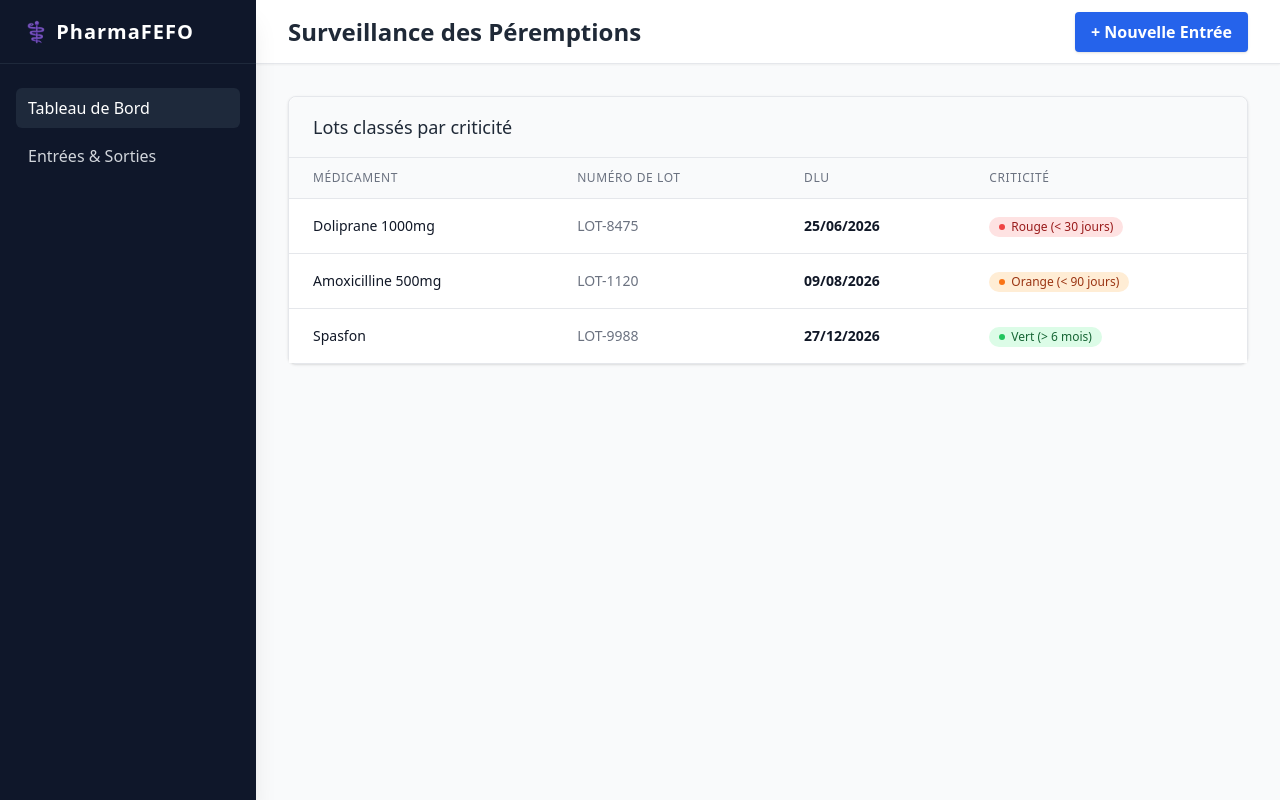
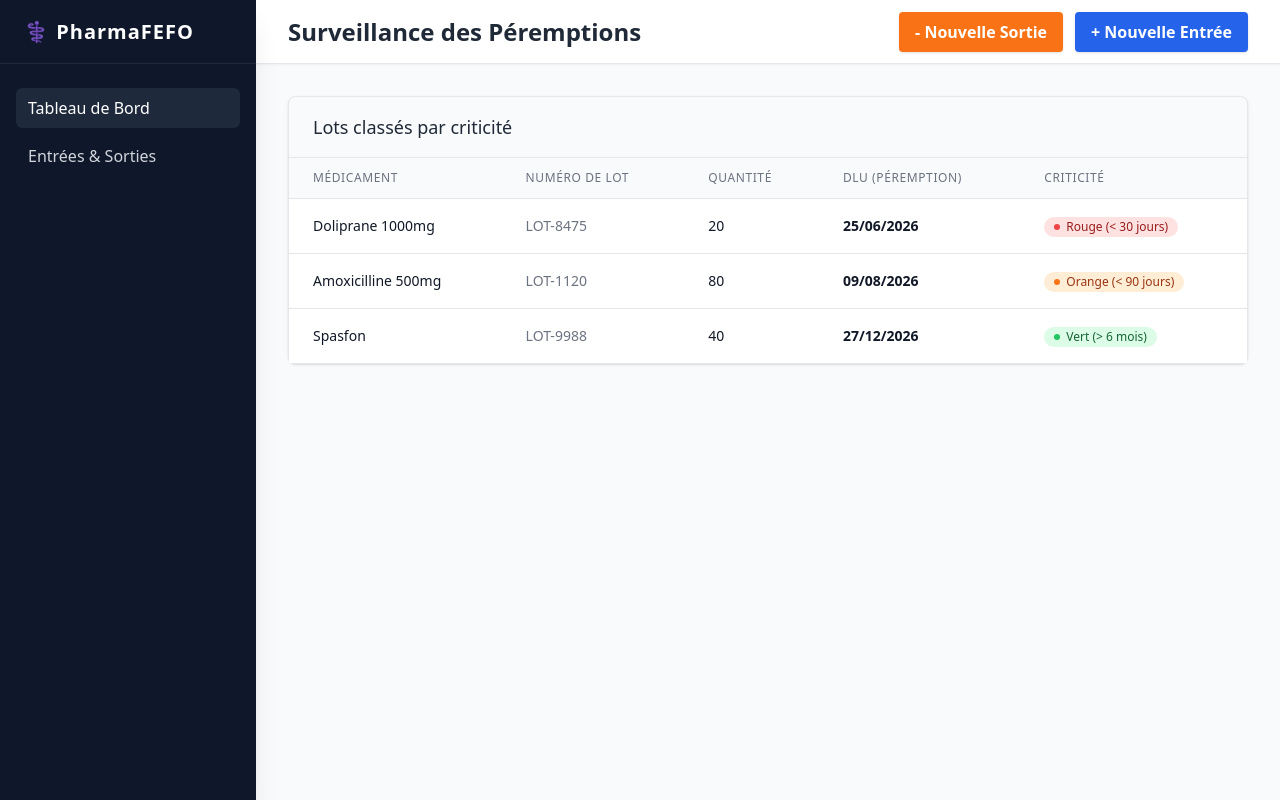
Before and after one commit to AITABBOUyoussef/pharmafefo, a PHP site: page /index.php in a window 1280 px wide. Run offline with PHP 8.4, Linux system fonts and the light colour scheme; data comes from the database, SQL or seed files in the repository; some libraries are stand-ins or nearby versions.

Commit message:
Add exit stock functionality and enhance dashboard with modal for stock exit

```diff
--- a/public/index.php
+++ b/public/index.php
@@ -1,40 +1,35 @@
 <?php
-// public/index.php
-
-// 1. Chargement dyal les fichiers (En attendant Composer)
 require_once '../config/database.php';
 require_once '../src/Entity/Batch.php';
 require_once '../src/Repository/BatchRepository.php';
 require_once '../src/Controller/DashboardController.php';
-require_once '../src/Controller/StockController.php'; // Zdna l'controller jdid
+require_once '../src/Controller/StockController.php';
 
 use PharmaFEFO\Controller\DashboardController;
 use PharmaFEFO\Controller\StockController;
 
-// 2. L'Routeur (Kanchofo chno bgha l'utilisateur)
-// Ila makant hta action f l'URL, par défaut kanmchiw l'dashboard
 $action = isset($_GET['action']) ? $_GET['action'] : 'dashboard';
 
 switch ($action) {
 
-    // Page 1 : L'Dashboard (Affichage des lots w les alertes)
     case 'dashboard':
         $controller = new DashboardController();
         $controller->index();
         break;
 
-    // Page 2 : Afficher l'formulaire dyal l'Entrée de stock
-    case 'add_batch':
+        case 'add_batch':
         require_once '../templates/add_batch.php';
         break;
 
-    // Action 3 : Sauvegarder les données li jaw mn l'formulaire
     case 'save_batch':
         $controller = new StockController();
         $controller->saveBatch();
         break;
+       case 'exit_stock':
+        $controller = new StockController();
+        $controller->exitStock();
+        break;
 
-    // Ila l'utilisateur dkhel chi action makaynach
     default:
         echo "<h1 style='color:red; text-align:center; margin-top:50px;'>Erreur 404 : Page non trouvée !</h1>";
         break;
--- a/src/Controller/StockController.php
+++ b/src/Controller/StockController.php
@@ -8,41 +8,60 @@ use PharmaFEFO\Repository\BatchRepository;
 
 class StockController {
 
-    // Fonction li katched data mn l'formulaire w katsayviha
-    public function saveBatch() {
 
-        // 1. Kanchofou wach l'formulaire tsifet b tariqa s7i7a (POST)
-        if ($_SERVER['REQUEST_METHOD'] === 'POST') {
+ public function saveBatch() {
 
-            // 2. Kanjm3ou les données li dkhel l'utilisateur f les khanat
+         if ($_SERVER['REQUEST_METHOD'] === 'POST') {
+
             $product_id = $_POST['product_id'];
             $batch_number = $_POST['batch_number'];
             $quantity = $_POST['quantity'];
             $expiration_date = $_POST['expiration_date'];
 
-            // 3. Kannt2akdo bli l'quantité mzyana (Machi saliba wla fiha zéro)
-            if ($quantity <= 0) {
+             if ($quantity <= 0) {
                 echo "Erreur : La quantité khassha tkoun kber mn 0.";
                 return;
             }
 
-            // 4. Kantconnectaw b la base de données
             $database = new Database();
             $db = $database->getConnection();
             $batchRepo = new BatchRepository($db);
 
-            // 5. Knsifto les données l l'Model (Repository) bach ydir INSERT f SQL
-            // (Had l'methode addBatch ghanqaddoha f l'etape jaya)
             $result = $batchRepo->addBatch($product_id, $batch_number, $quantity, $expiration_date);
 
             if ($result) {
-                // Ila kolchi daz bikhir, kanrej3o l'Dashboard
-                header("Location: index.php?success=1");
+
+        header("Location: index.php?success=1");
                 exit();
             } else {
                 echo "Erreur f l'enregistrement f la base de données.";
             }
         }
     }
+
+     public function exitStock() {
+        if ($_SERVER['REQUEST_METHOD'] === 'POST') {
+
+            $product_id = $_POST['product_id'];
+            $quantity = $_POST['quantity'];
+
+               if ($quantity <= 0) {
+                header("Location: index.php?action=dashboard&error=qty_invalid");
+                exit();
+            }
+
+            $database = new \PharmaFEFO\Config\Database();
+            $db = $database->getConnection();
+            $batchRepo = new \PharmaFEFO\Repository\BatchRepository($db);
+           $result = $batchRepo->exitStockWithFEFO($product_id, $quantity);
+
+             if ($result) {
+                header("Location: index.php?action=dashboard&success=exit_ok");
+            } else {
+                header("Location: index.php?action=dashboard&error=stock_insuffisant");
+            }
+            exit();
+        }
+    }
 }
 ?>
--- a/src/Repository/BatchRepository.php
+++ b/src/Repository/BatchRepository.php
@@ -48,33 +48,25 @@ class BatchRepository {
 
         return $lots;
     }
-    /**
-     * Ajoute un nouveau lot et enregistre le mouvement de stock
-     */
+
     public function addBatch($product_id, $batch_number, $quantity, $expiration_date) {
         try {
-            // 1. Kanbdaw la transaction (kima chre7na: ya kolchi ydoz ya walo)
             $this->conn->beginTransaction();
 
-            // 2. Requête 1 : Nzidou l'Lot jdid f la table 'batches'
             $queryBatch = "INSERT INTO batches (product_id, batch_number, expiration_date, qty_received, qty_available, status)
                            VALUES (:product_id, :batch_number, :expiration_date, :quantity, :quantity, 'ACTIVE')";
 
             $stmtBatch = $this->conn->prepare($queryBatch);
 
-            // Kan-associer les variables m3a les paramètres dyal la requête (Sécurité contre SQL Injection)
-            $stmtBatch->bindParam(':product_id', $product_id);
+             $stmtBatch->bindParam(':product_id', $product_id);
             $stmtBatch->bindParam(':batch_number', $batch_number);
             $stmtBatch->bindParam(':expiration_date', $expiration_date);
-            $stmtBatch->bindParam(':quantity', $quantity); // qty_received
+            $stmtBatch->bindParam(':quantity', $quantity);
 
             $stmtBatch->execute();
 
-            // Kanjebdo l'ID dyal l'Lot li yalah tzad bach nkhdmo bih f l'historique
-            $newBatchId = $this->conn->lastInsertId();
+             $newBatchId = $this->conn->lastInsertId();
 
-            // 3. Requête 2 : Nqiyydou had l'entrée f l'historique 'stock_movements'
-            // NB: Derna user_id = 1 ghir f l'exemple 7it mazal masawbnach système de Login
             $queryMovement = "INSERT INTO stock_movements (batch_id, user_id, type, quantity, note)
                               VALUES (:batch_id, 1, 'ENTRY', :quantity, 'Réception de nouveau lot')";
 
@@ -84,17 +76,78 @@ class BatchRepository {
 
             $stmtMovement->execute();
 
-            // 4. Ila kolchi daz bikhir, kan-validiw (Sauvegarder)
             $this->conn->commit();
 
             return true;
 
         } catch (\PDOException $e) {
-            // 5. Ila w9e3at chi erreur, kan-annuliw kolchi bach tb9a la base de données nqiya
             $this->conn->rollBack();
 
-            // Tqder tbiyen l'erreur l'developer awla tsjjelha f fichier log
             echo "Erreur d'insertion : " . $e->getMessage();
+            return false;
+        }
+    }
+
+
+    public function exitStockWithFEFO($product_id, $quantity_requested) {
+        try {
+            $this->conn->beginTransaction();
+
+            $query = "SELECT id, qty_available
+                      FROM batches
+                      WHERE product_id = :pid AND qty_available > 0 AND status = 'ACTIVE'
+                      ORDER BY expiration_date ASC
+                      FOR UPDATE";
+
+            $stmt = $this->conn->prepare($query);
+            $stmt->bindParam(':pid', $product_id);
+            $stmt->execute();
+            $lots = $stmt->fetchAll(\PDO::FETCH_ASSOC);
+
+            $remaining_qty = $quantity_requested;
+
+             foreach ($lots as $lot) {
+                if ($remaining_qty <= 0) {
+                    break;
+                }
+
+                $qty_taken = 0;
+
+                if ($lot['qty_available'] <= $remaining_qty) {
+                     $qty_taken = $lot['qty_available'];
+                    $remaining_qty -= $qty_taken;
+
+                    $updateStmt = $this->conn->prepare("UPDATE batches SET qty_available = 0, status = 'EMPTY' WHERE id = :id");
+                    $updateStmt->bindParam(':id', $lot['id']);
+                    $updateStmt->execute();
+
+                } else {
+                    $qty_taken = $remaining_qty;
+                    $remaining_qty = 0; // Salina jmi3
+
+                    $updateStmt = $this->conn->prepare("UPDATE batches SET qty_available = qty_available - :qty WHERE id = :id");
+                    $updateStmt->bindParam(':qty', $qty_taken);
+                    $updateStmt->bindParam(':id', $lot['id']);
+                    $updateStmt->execute();
+                }
+
+                 $movStmt = $this->conn->prepare("INSERT INTO stock_movements (batch_id, user_id, type, quantity, note)
+                                                 VALUES (:batch_id, 1, 'EXIT', :qty, 'Sortie automatique FEFO')");
+                $movStmt->bindParam(':batch_id', $lot['id']);
+                $movStmt->bindParam(':qty', $qty_taken);
+                $movStmt->execute();
+            }
+
+            if ($remaining_qty > 0) {
+                $this->conn->rollBack();
+                return false;
+            }
+
+             $this->conn->commit();
+            return true;
+
+        } catch (\PDOException $e) {
+            $this->conn->rollBack();
             return false;
         }
     }
--- a/templates/dashboard.php
+++ b/templates/dashboard.php
@@ -22,9 +22,15 @@
 
         <header class="h-16 bg-white shadow-sm flex items-center justify-between px-8 border-b border-gray-200 z-10">
             <h1 class="text-2xl font-semibold text-gray-800">Surveillance des Péremptions</h1>
-            <button onclick="document.getElementById('addStockModal').classList.remove('hidden')" class="bg-blue-600 hover:bg-blue-700 text-white font-bold py-2 px-4 rounded shadow transition-colors">
-                + Nouvelle Entrée
-            </button>
+
+            <div class="flex gap-3">
+                <button onclick="document.getElementById('exitStockModal').classList.remove('hidden')" class="bg-orange-500 hover:bg-orange-600 text-white font-bold py-2 px-4 rounded shadow transition-colors">
+                    - Nouvelle Sortie
+                </button>
+                <button onclick="document.getElementById('addStockModal').classList.remove('hidden')" class="bg-blue-600 hover:bg-blue-700 text-white font-bold py-2 px-4 rounded shadow transition-colors">
+                    + Nouvelle Entrée
+                </button>
+            </div>
         </header>
 
         <div class="flex-1 overflow-y-auto p-8 z-0">
@@ -38,18 +44,20 @@
                         <tr>
                             <th class="px-6 py-3 text-left font-medium">Médicament</th>
                             <th class="px-6 py-3 text-left font-medium">Numéro de Lot</th>
-                            <th class="px-6 py-3 text-left font-medium">DLU</th>
+                            <th class="px-6 py-3 text-left font-medium">Quantité</th>
+                            <th class="px-6 py-3 text-left font-medium">DLU (Péremption)</th>
                             <th class="px-6 py-3 text-left font-medium">Criticité</th>
                         </tr>
                     </thead>
                     <tbody class="bg-white divide-y divide-gray-200">
                         <?php if (empty($lots)): ?>
                             <tr>
-                                <td colspan="4" class="px-6 py-4 text-center text-gray-500">Aucun lot en stock.</td>
+                                <td colspan="5" class="px-6 py-4 text-center text-gray-500">Aucun lot en stock.</td>
                             </tr>
                         <?php else: ?>
                             <?php foreach ($lots as $lot): ?>
                                 <?php
+                                    // Logique des couleurs selon le niveau de criticité
                                     $bgColor = ''; $textColor = ''; $dotColor = '';
                                     if ($lot['criticality_level'] === 'RED') {
                                         $bgColor = 'bg-red-100'; $textColor = 'text-red-800'; $dotColor = 'bg-red-500';
@@ -62,6 +70,7 @@
                                 <tr class="hover:bg-gray-50 transition-colors">
                                     <td class="px-6 py-4 font-medium text-gray-900"><?= htmlspecialchars($lot['product_name']) ?></td>
                                     <td class="px-6 py-4 text-gray-500"><?= htmlspecialchars($lot['batch_number']) ?></td>
+                                    <td class="px-6 py-4 text-gray-900 font-medium"><?= htmlspecialchars($lot['qty_available']) ?></td>
                                     <td class="px-6 py-4 font-semibold text-gray-900"><?= date('d/m/Y', strtotime($lot['expiration_date'])) ?></td>
                                     <td class="px-6 py-4">
                                         <span class="inline-flex items-center px-2.5 py-0.5 rounded-full text-xs font-medium <?= $bgColor ?> <?= $textColor ?>">
@@ -126,6 +135,45 @@
             </div>
         </div>
 
+        <div id="exitStockModal" class="hidden absolute inset-0 bg-gray-900 bg-opacity-50 flex justify-center items-center z-50 backdrop-blur-sm transition-opacity">
+            <div class="bg-white rounded-lg shadow-2xl w-full max-w-md overflow-hidden relative">
+
+                <div class="px-6 py-4 border-b border-gray-200 flex justify-between items-center bg-gray-50">
+                    <h3 class="text-lg font-bold text-gray-800">Sortie de Stock (FEFO)</h3>
+                    <button onclick="document.getElementById('exitStockModal').classList.add('hidden')" class="text-gray-400 hover:text-red-500 font-bold text-xl focus:outline-none">
+                        &times;
+                    </button>
+                </div>
+
+                <form action="index.php?action=exit_stock" method="POST" class="p-6">
+                    <div class="mb-4">
+                        <label class="block text-gray-700 text-sm font-bold mb-2">Médicament à faire sortir</label>
+                        <select name="product_id" class="w-full border border-gray-300 rounded px-3 py-2 focus:ring-2 focus:ring-orange-500 outline-none" required>
+                            <option value="">Sélectionnez un médicament...</option>
+                            <option value="1">Doliprane 1000mg</option>
+                            <option value="2">Amoxicilline 500mg</option>
+                            <option value="3">Spasfon</option>
+                        </select>
+                    </div>
+
+                    <div class="mb-6">
+                        <label class="block text-gray-700 text-sm font-bold mb-2">Quantité à retirer</label>
+                        <input type="number" name="quantity" min="1" class="w-full border border-gray-300 rounded px-3 py-2 focus:ring-2 focus:ring-orange-500 outline-none" placeholder="Ex: 5" required>
+                        <p class="text-xs text-gray-500 mt-2">Le système sélectionnera automatiquement le lot le plus proche de sa date de péremption.</p>
+                    </div>
+
+                    <div class="flex justify-end gap-3 mt-2">
+                        <button type="button" onclick="document.getElementById('exitStockModal').classList.add('hidden')" class="px-4 py-2 bg-gray-200 text-gray-800 rounded font-medium hover:bg-gray-300 transition duration-200">
+                            Annuler
+                        </button>
+                        <button type="submit" class="px-4 py-2 bg-orange-500 text-white rounded font-medium hover:bg-orange-600 transition duration-200 shadow">
+                            Valider la sortie
+                        </button>
+                    </div>
+                </form>
+            </div>
+        </div>
+
     </main>
 </body>
 </html>
```
Also changed, not shown: templates/add_batch.php (deleted, +0 -50 lines).
